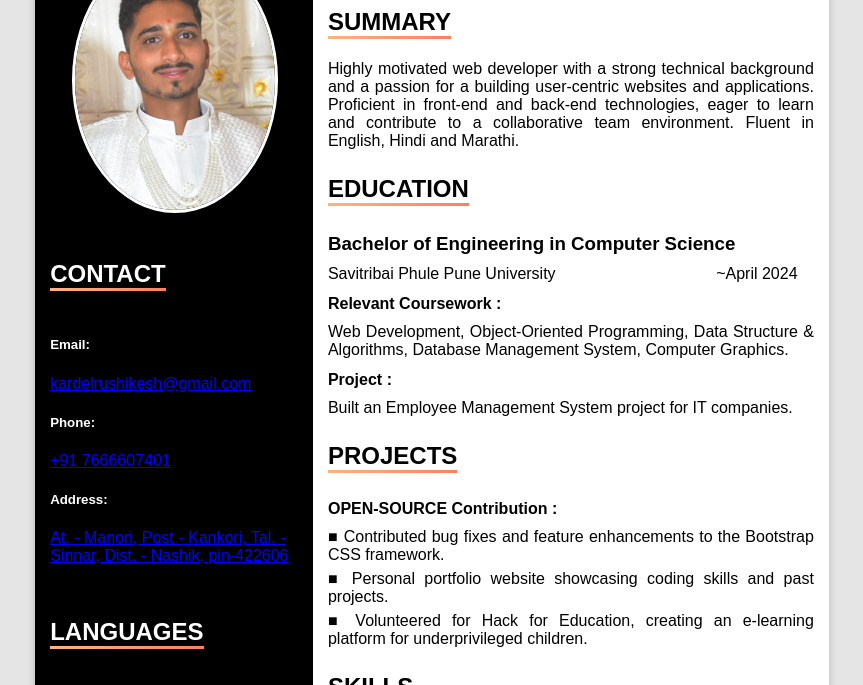
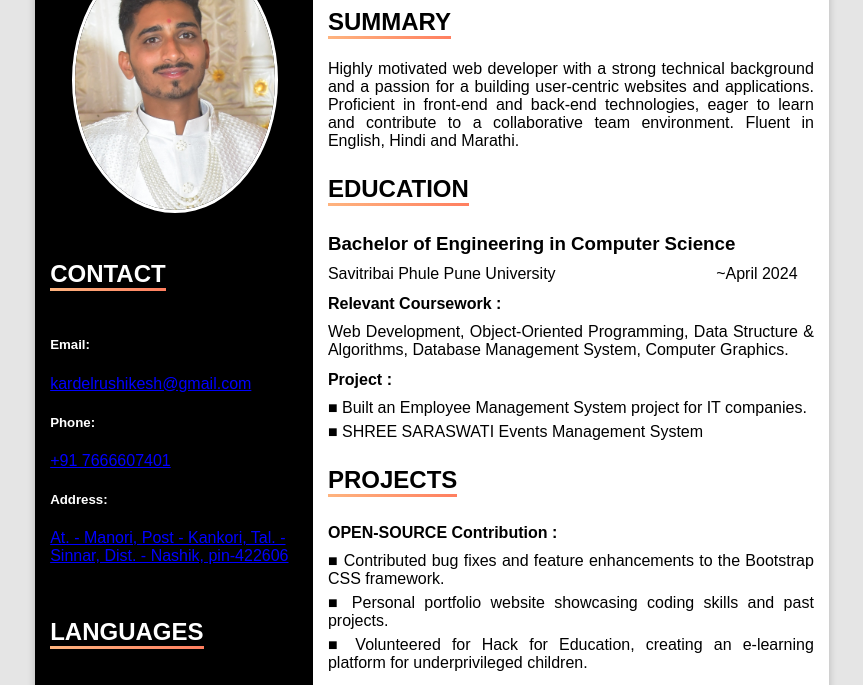
Before and after one commit to Shubham-by/Resume, a plain HTML site: page index.html in a window 1280 px wide. Shown: the part 115-800 px from the top of the page, without its empty margins (208-1071 px from the left). Drawn offline with Linux system fonts and the light colour scheme.

Commit message:
Update index.html

```diff
--- a/index.html
+++ b/index.html
@@ -46,7 +46,8 @@
       <h4>Relevant Coursework :</h4>
       <p>Web Development, Object-Oriented Programming, Data Structure & Algorithms, Database Management System, Computer Graphics.</p>
       <h4>Project :</h4>
-      <p>Built an Employee Management System project for IT companies.</p>
+      <p>&#9632; Built an Employee Management System project for IT companies.</p>
+      <p>&#9632; SHREE SARASWATI Events Management System</p>
 
       <h2>PROJECTS</h2>
       <h4>OPEN-SOURCE Contribution :</h4>
@@ -85,4 +86,5 @@
   </main>
 </div>
 </body>
+
 </html>
```
